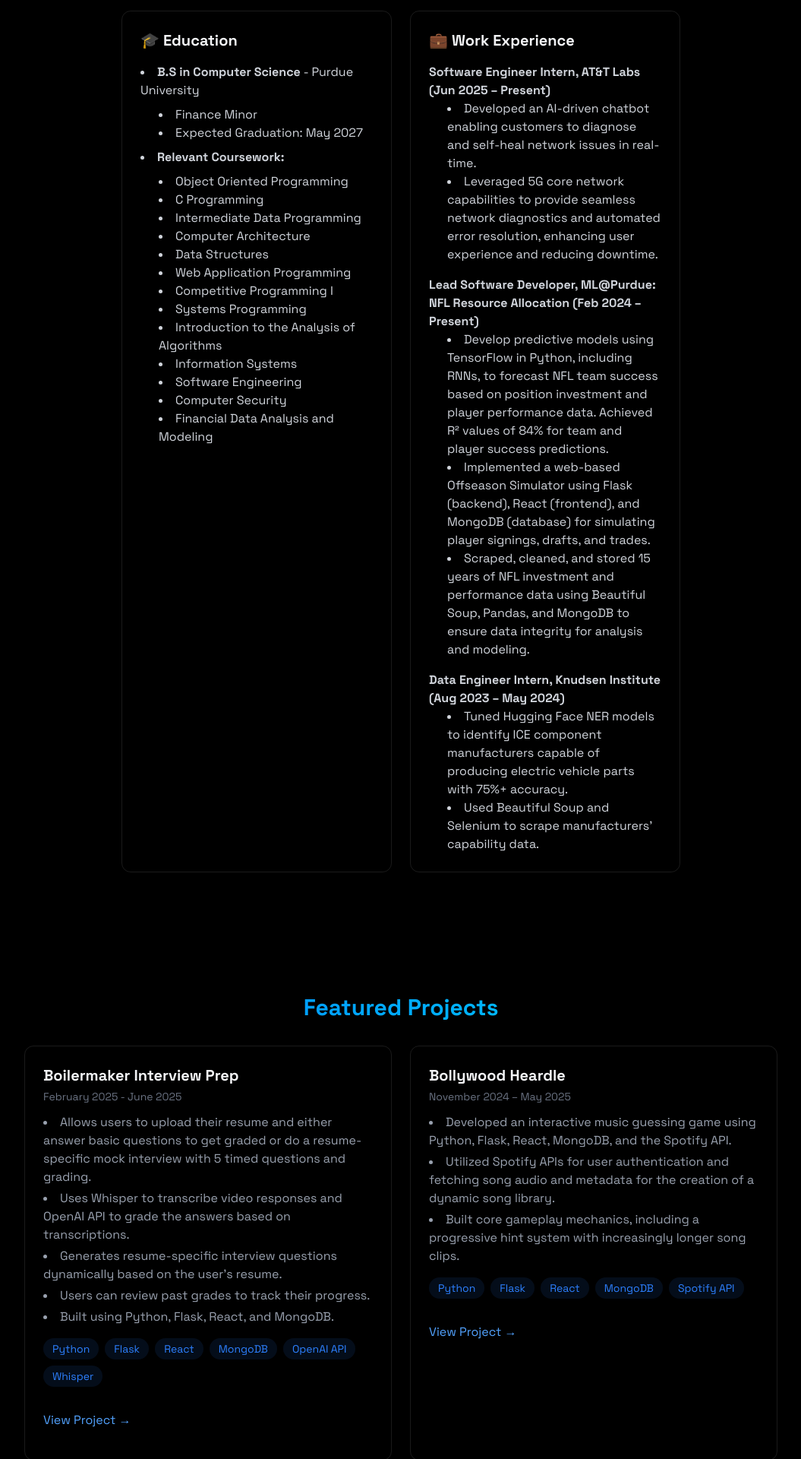
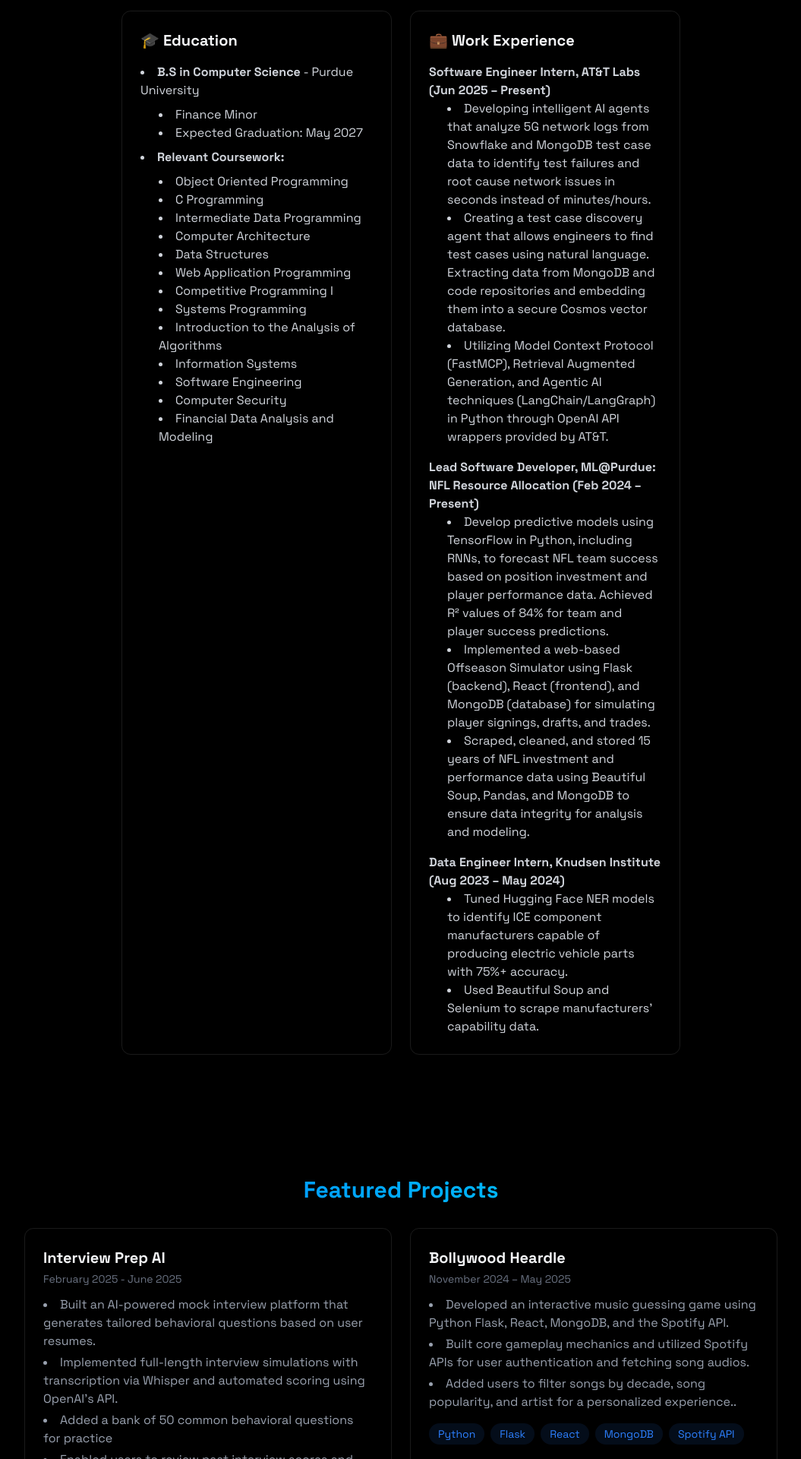
Before and after one commit to PranayN23/pranaynandkeolyar-portfolio, a React (Vite) app: page / in a window 1280 px wide. Shown: the part 1500-3420 px from the top of the page at 76% size, without its empty margins (112-1167 px from the left). Built offline with nearby package versions, Linux system fonts and the light colour scheme.

Commit message:
added new content

```diff
--- a/src/components/sections/About.jsx
+++ b/src/components/sections/About.jsx
@@ -135,13 +135,16 @@
                   </h4>
                   <ul className="list-disc list-inside ml-6">
                     <li>
-                      Developed an AI-driven chatbot enabling customers to
-                      diagnose and self-heal network issues in real-time.
+                      Developing intelligent AI agents that analyze 5G network logs from Snowflake and MongoDB test case data to
+identify test failures and root cause network issues in seconds instead of minutes/hours.
                     </li>
                     <li>
-                      Leveraged 5G core network capabilities to provide seamless
-                      network diagnostics and automated error resolution,
-                      enhancing user experience and reducing downtime.
+                     Creating a test case discovery agent that allows engineers to find test cases using natural language. Extracting
+data from MongoDB and code repositories and embedding them into a secure Cosmos vector database.
+                    </li>
+                    <li>
+                      Utilizing Model Context Protocol (FastMCP), Retrieval Augmented Generation, and Agentic AI techniques
+(LangChain/LangGraph) in Python through OpenAI API wrappers provided by AT&T.
                     </li>
                   </ul>
                 </div>
--- a/src/components/sections/Projects.jsx
+++ b/src/components/sections/Projects.jsx
@@ -3,14 +3,14 @@
 export const Projects = () => {
   const projects = [
     {
-      title: "Boilermaker Interview Prep",
+      title: "Interview Prep AI",
       dates: "February 2025 - June 2025",
       description: [
-        "Allows users to upload their resume and either answer basic questions to get graded or do a resume-specific mock interview with 5 timed questions and grading.",
-        "Uses Whisper to transcribe video responses and OpenAI API to grade the answers based on transcriptions.",
-        "Generates resume-specific interview questions dynamically based on the user's resume.",
-        "Users can review past grades to track their progress.",
-        "Built using Python, Flask, React, and MongoDB.",
+        "Built an AI-powered mock interview platform that generates tailored behavioral questions based on user resumes.",
+        "Implemented full-length interview simulations with transcription via Whisper and automated scoring using OpenAI’s API.",
+        "Added a bank of 50 common behavioral questions for practice",
+        "Enabled users to review past interview scores and feedback.",
+        "Developed using Flask, MongoDB, and React to deliver a seamless full-stack experience.",
       ],
       tech: ["Python", "Flask", "React", "MongoDB", "OpenAI API", "Whisper"],
       link: "https://github.com/anish-mangla/Boilermake-Interview-Prep",
@@ -19,9 +19,9 @@
       title: "Bollywood Heardle",
       dates: "November 2024 – May 2025",
       description: [
-        "Developed an interactive music guessing game using Python, Flask, React, MongoDB, and the Spotify API.",
-        "Utilized Spotify APIs for user authentication and fetching song audio and metadata for the creation of a dynamic song library.",
-        "Built core gameplay mechanics, including a progressive hint system with increasingly longer song clips.",
+        "Developed an interactive music guessing game using Python Flask, React, MongoDB, and the Spotify API.",
+        "Built core gameplay mechanics and utilized Spotify APIs for user authentication and fetching song audios.",
+        "Added users to filter songs by decade, song popularity, and artist for a personalized experience..",
       ],
       tech: ["Python", "Flask", "React", "MongoDB", "Spotify API"],
       link: "https://bollywood-heardle-1.onrender.com/",
```
